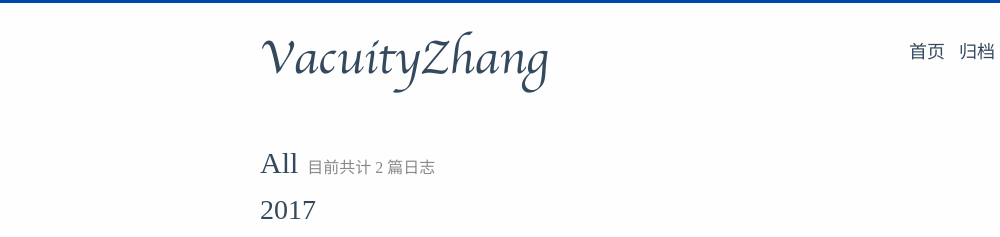
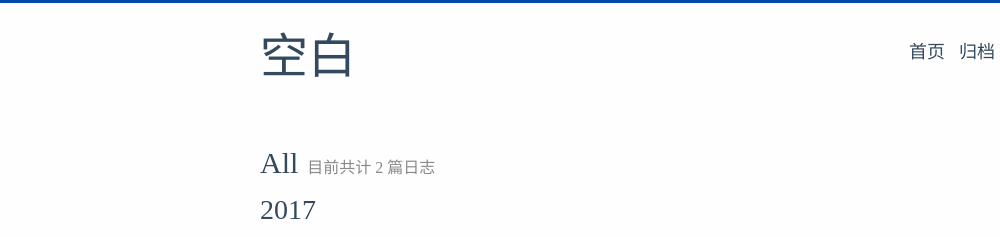
Before and after one commit to Jeromezp/Jeromezp.github.io, a plain HTML site: page archives/2017/05/index.html in a window 1280 px wide. Shown: the top 237 px of the page, 0-1000 px from the left. Drawn offline with Linux system fonts and the light colour scheme; a web font is replaced by a local one.

Commit message:
Site updated: 2017-05-15 00:18:46

```diff
--- a/archives/2017/05/index.html
+++ b/archives/2017/05/index.html
@@ -20,7 +20,7 @@
 
 
 
-  <link rel="alternate" href="/default" title="VacuityZhang">
+  <link rel="alternate" href="/default" title="空白">
 
 
 
@@ -34,12 +34,12 @@
 
 <meta name="description" content="记录学习生活中的点点滴滴">
 <meta property="og:type" content="website">
-<meta property="og:title" content="VacuityZhang">
+<meta property="og:title" content="空白">
 <meta property="og:url" content="http://localhost/archives/2017/05/index.html">
-<meta property="og:site_name" content="VacuityZhang">
+<meta property="og:site_name" content="空白">
 <meta property="og:description" content="记录学习生活中的点点滴滴">
 <meta name="twitter:card" content="summary">
-<meta name="twitter:title" content="VacuityZhang">
+<meta name="twitter:title" content="空白">
 <meta name="twitter:description" content="记录学习生活中的点点滴滴">
 
 
@@ -71,14 +71,14 @@
 
     <title>
 
-    归档 · VacuityZhang
+    归档 · 空白
 
 </title>
   </head>
 
   <body><div id="mobile-navbar" class="mobile-navbar">
   <div class="mobile-header-logo">
-    <a href="/." class="logo">VacuityZhang</a>
+    <a href="/." class="logo">空白</a>
   </div>
   <div class="mobile-navbar-icon">
     <span></span>
@@ -113,7 +113,7 @@
 
     <div class="container" id="mobile-panel">
       <header id="header" class="header"><div class="logo-wrapper">
-  <a href="/." class="logo">VacuityZhang</a>
+  <a href="/." class="logo">空白</a>
 </div>
 
 <nav class="site-navbar">
```
Also changed, not shown: 2017/05/14/hello-world/index.html (+5 -5 lines), 2017/05/14/关于我/index.html (+5 -5 lines), archives/2017/index.html (+7 -7 lines), archives/index.html (+7 -7 lines), index.html (+7 -7 lines).
